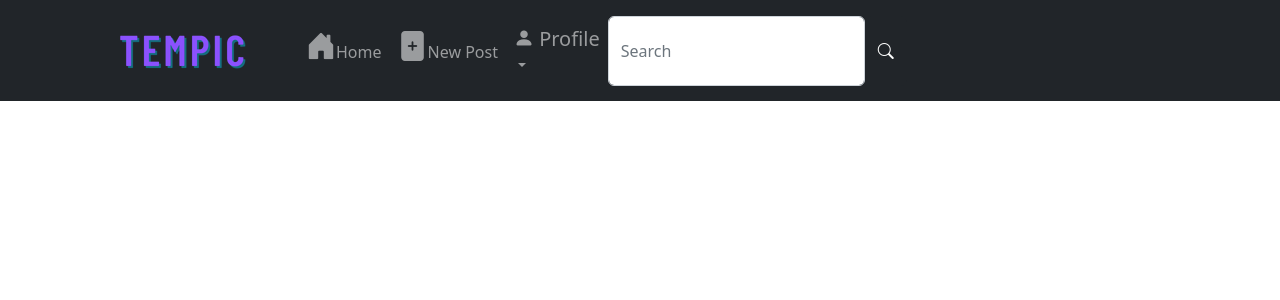
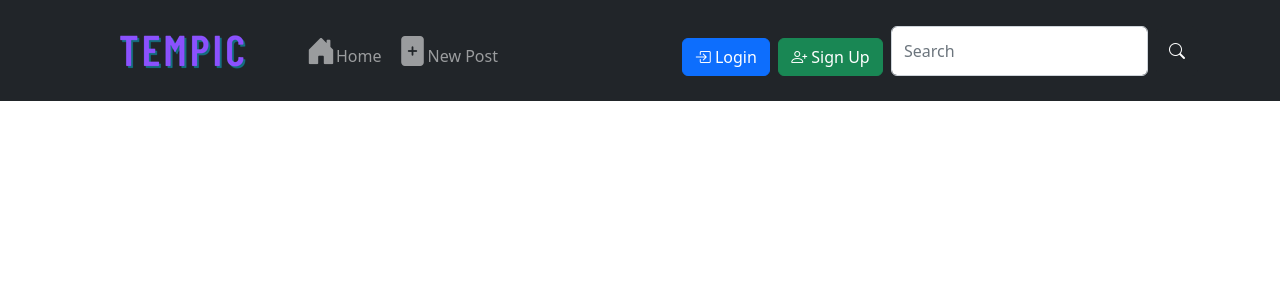
Before and after one commit to CEOnyon/image-share-app, a React (Create React App) app in the folder frontend/: page / in a window 1280 px wide. Shown: the top 300 px of the page. Built offline with nearby package versions, Linux system fonts and the light colour scheme.

Commit message:
styled navbar fixed alignment

```diff
--- a/frontend/src/App.css
+++ b/frontend/src/App.css
@@ -39,4 +39,5 @@
 
 .navbar{
   border: 2px solid black
+
 }
--- a/frontend/src/App.js
+++ b/frontend/src/App.js
@@ -1,7 +1,7 @@
 import React from 'react';
 import 'bootstrap/dist/css/bootstrap.min.css';
 import 'bootstrap-icons/font/bootstrap-icons.css';
-import Navbar from './components/Navbar.jsx';
+import Navbar from './components/navbar.jsx';
 
 function App() {
   return (
--- a/frontend/src/components/navbar.jsx
+++ b/frontend/src/components/navbar.jsx
@@ -1,30 +1,64 @@
 import React from 'react'
-import {Container,Nav,Navbar,NavDropdown,Form,Button} from 'react-bootstrap'
+// import {Container,Nav,Navbar,Form,Button} from 'react-bootstrap'
 import logo from "../assets/logo.png"
+// function TopNav() {
+//   return (
+//     <Navbar bg="dark" variant='dark' expand="lg">
+//       <Container>
+//       <Navbar.Brand><img src={logo} alt="logo"/></Navbar.Brand>
+//         <Navbar.Toggle aria-controls="basic-navbar-nav" />
+//         <Navbar.Collapse id="basic-navbar-nav">
+//           <Nav className="ml-auto">
+//             <Nav.Link href="#home"><i class="bi bi-house-door-fill" style={{ fontSize: 30 }}></i>Home</Nav.Link>
+//             <Nav.Link href="#upload"><i class="bi bi-file-plus-fill" style={{ fontSize: 30 }}></i>New Post</Nav.Link>
+//             {/* fix dropdown arrow and profile alignment with other pages*/}
+//         <Nav>
+//           <Form className="mr-auto">
+//             <Form.Control
+//               type="search"
+//               placeholder="Search"
+//               className="me-2"
+//               aria-label="Search"
+//             />
+//             <Button variant="dark"><i class="bi bi-search"></i></Button>
+//           </Form>
+//           </Nav>
+//           </Nav>
+//         </Navbar.Collapse>
+//       </Container>
+//     </Navbar>
+//   );
+// }
+
+
+import {Container,Nav,Navbar,Form,Button} from 'react-bootstrap'
+
+
 function TopNav() {
   return (
-    <Navbar className='navbar' bg="dark" variant='dark' expand="lg">
+    <Navbar collapseOnSelect expand="lg" bg="dark" variant="dark">
       <Container>
-      <Navbar.Brand><img src={logo} alt="logo"/></Navbar.Brand>
-        <Navbar.Toggle aria-controls="basic-navbar-nav" />
-        <Navbar.Collapse id="basic-navbar-nav">
-          <Nav className="ml-auto">
-            <Nav.Link href="#home"><i class="bi bi-house-door-fill" style={{ fontSize: 30 }}></i>Home</Nav.Link>
-            <Nav.Link href="#upload"><i class="bi bi-file-plus-fill" style={{ fontSize: 30 }}></i>New Post</Nav.Link>
-            {/* fix dropdown arrow and profile alignment with other pages*/}
-            <NavDropdown title={<div style={{fontSize: 20}}><i class="bi bi-person-fill"></i> Profile </div>} id="navbarScrollingDropdown">
-              <NavDropdown.Item href="#register"><i class="bi bi-person-fill-add" style={{ fontSize: 20 }}></i>Register</NavDropdown.Item>
-              <NavDropdown.Item href="#login"><i class="bi bi-box-arrow-in-right" style={{ fontSize: 20 }}></i>Login</NavDropdown.Item>
-            </NavDropdown>
-            {/* fix searchbar to far right */}
-          <Form className="d-flex" pullRight>
-            <Form.Control
-              type="search"
-              placeholder="Search"
-              className="me-auto"
-              aria-label="Search"
+        <Navbar.Brand><img src={logo} alt="logo"/></Navbar.Brand>
+        <Navbar.Toggle aria-controls="responsive-navbar-nav" />
+        <Navbar.Collapse id="responsive-navbar-nav">
+          <Nav className="me-auto">
+          <Nav.Link href="/home"><i class="bi bi-house-door-fill" style={{ fontSize: 30 }}></i>Home</Nav.Link>
+          <Nav.Link href="/upload"><i class="bi bi-file-plus-fill" style={{ fontSize: 30 }}></i>New Post</Nav.Link>&nbsp;
+
+          </Nav>
+          <Nav>
+
+          <Button  style={{textAlign: 'center',marginTop:12}} href="/login" variant="primary"><i class="bi bi-box-arrow-in-right"></i>  Login</Button>&nbsp;&nbsp;
+          <Button  style={{textAlign: 'center',marginTop:12}} href="/" variant="success"><i class="bi bi-person-plus"></i>  Sign Up</Button>&nbsp;&nbsp;
+
+          <Form className="d-flex mr-auto">
+             <Form.Control
+               type="search"
+               placeholder="Search"
+               className="me-2"
+               aria-label="Search"
             />
-            <Button variant="dark"><i class="bi bi-search"></i></Button>
+            <Button className="mr-auto" variant="dark"><i class="bi bi-search"></i></Button>
           </Form>
           </Nav>
         </Navbar.Collapse>
```
